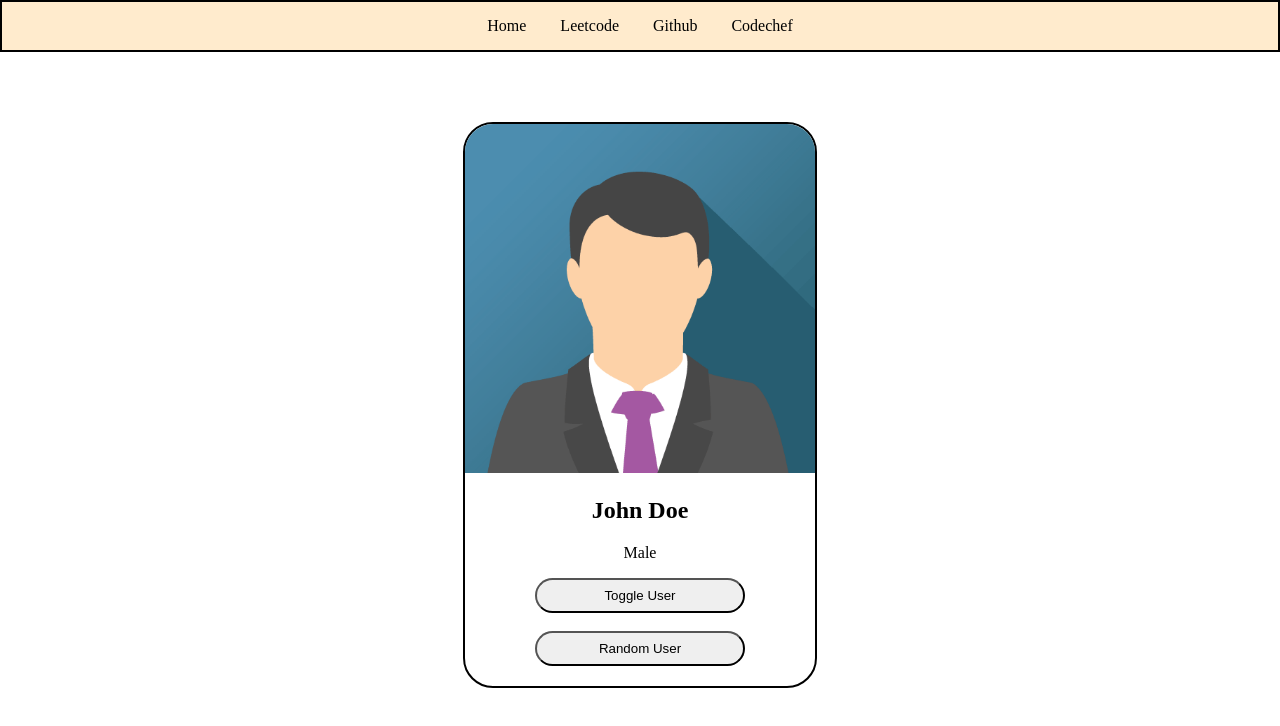
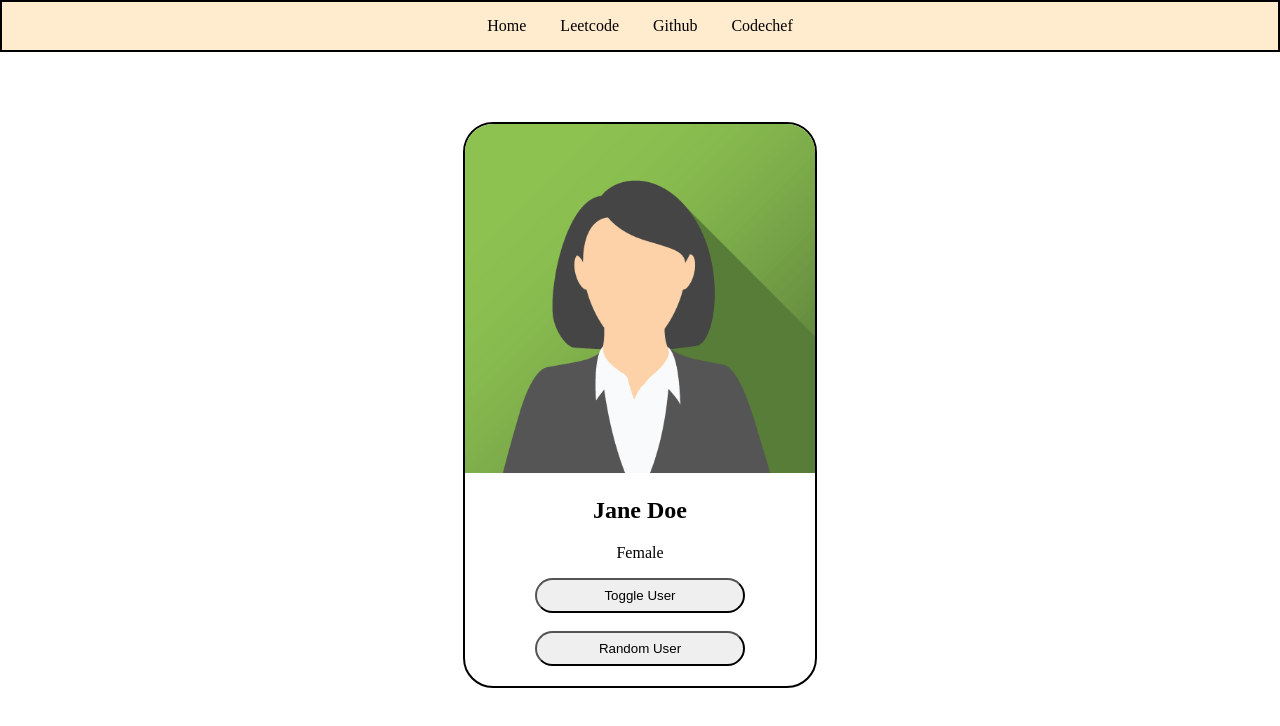
Before and after one commit to Harika-Kovvuri/web-development, a plain HTML site: page index.html in a window 1280 px wide. Both pictures are taken after a click on the button "Toggle User". Drawn offline with Linux system fonts and the light colour scheme.

Commit message:
Added the toggling feature.

```diff
--- a/index.html
+++ b/index.html
@@ -18,12 +18,13 @@
     </div>
 
     <div class="card">
-        <img src="john.png" alt="username">
-        <h2>John Doe</h2>
-        <p>Male</p>
-        <button>Toggle User</button>
+        <img id="user-image" src="john.png" alt="username">
+        <h2 id="user-name">John Doe</h2>
+        <p id="user-gender">Male</p>
+        <button onclick="toggle()">Toggle User</button>
         <br><br>
         <button>Random User</button>
     </div>
+    <script src="index.js"></script>
 </body>
 </html>
--- /dev/null
+++ b/index.js
@@ -0,0 +1,25 @@
+var users = [
+    {
+        "name": "John Doe",
+        "gender": "Male",
+        "image": "john.png"
+    },
+    {
+        "name": "Jane Doe",
+        "gender": "Female",
+        "image": "jane.png"
+    }
+]
+
+var index = 0;
+function toggle(){
+    if(index == 0){
+        index = 1;
+    }else{
+        index = 0;
+    }
+
+    document.getElementById("user-name").innerText = users[index].name;
+    document.getElementById("user-gender").innerText = users[index].gender;
+    document.getElementById("user-image").src = users[index].image;
+}
```
Also changed, not shown: jane.png (added).
